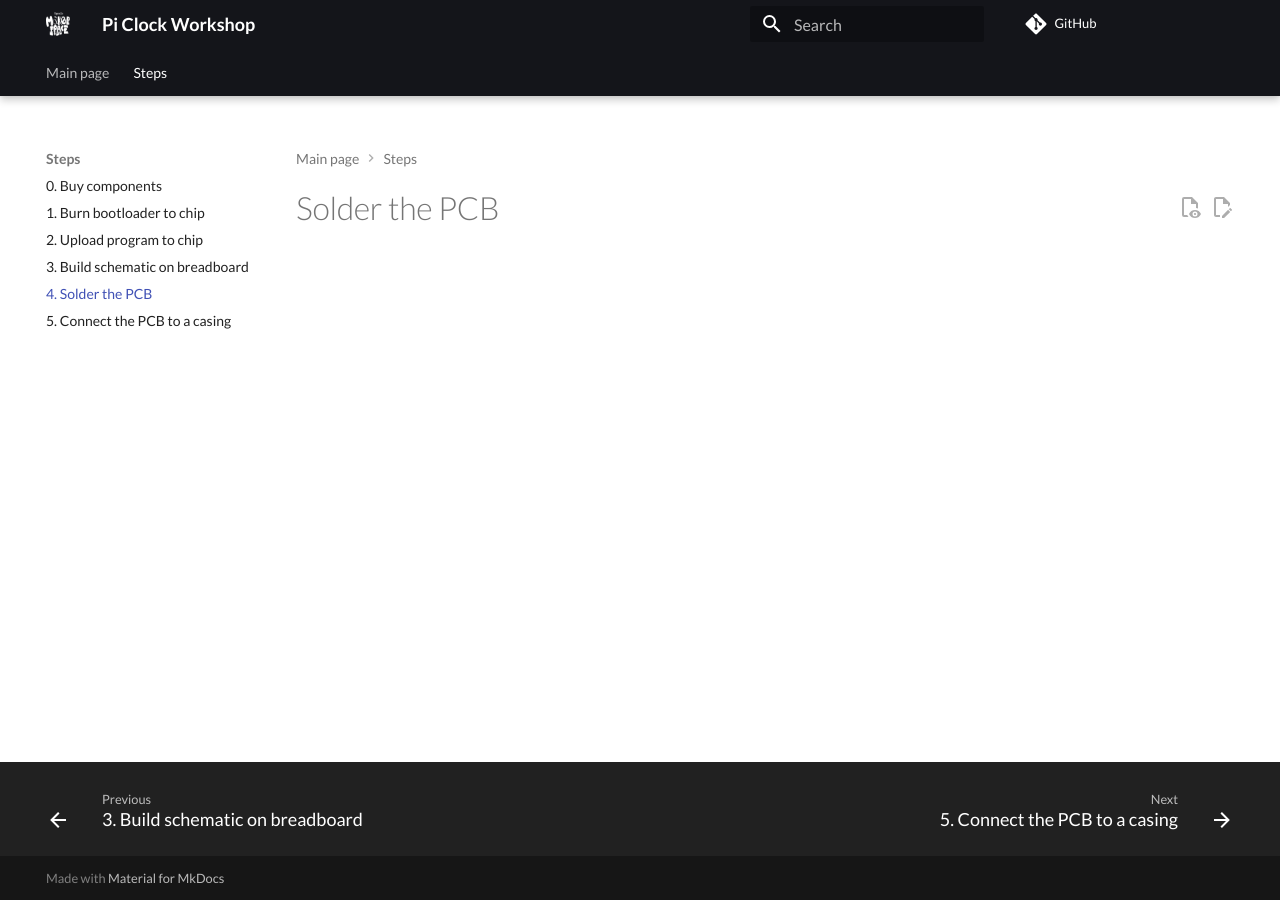
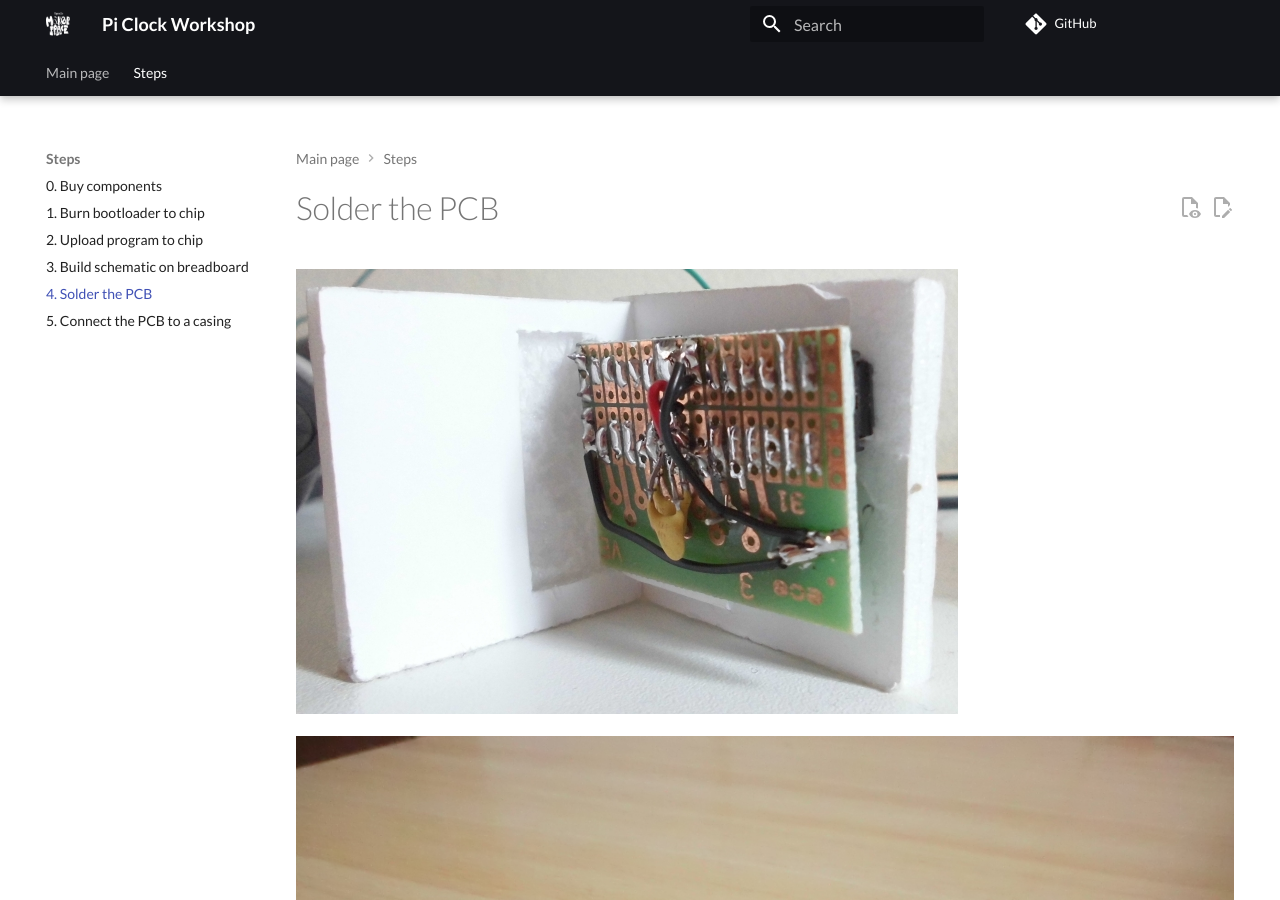
Before and after one commit to richelbilderbeek/build_bare_bone_arduino_machine_workshop, an MkDocs documentation site: the page built from docs/4_solder/README.md, in a window 1280 px wide and 900 px high. Built offline with MkDocs 1.6.1 and Material for MkDocs 9.7.7, drawn with Linux system fonts in a browser that asks for light colours; comment, search, counter and statistics services are not loaded.

Commit message:
Move content to Minimal Pi Clock website

```diff
--- a/docs/4_solder/README.md
+++ b/docs/4_solder/README.md
@@ -4,3 +4,7 @@ tags:
 ---
 
 # Solder the PCB
+
+![Minimal Pi Clock soldered PCB](20170413_clock_backside.jpg)
+
+![Minimal Pi Clock soldered PCB](20191117_2.jpg)
```
Also changed, not shown: docs/4_solder/20170413_clock_backside.jpg (added), docs/4_solder/20191117_2.jpg (added).
